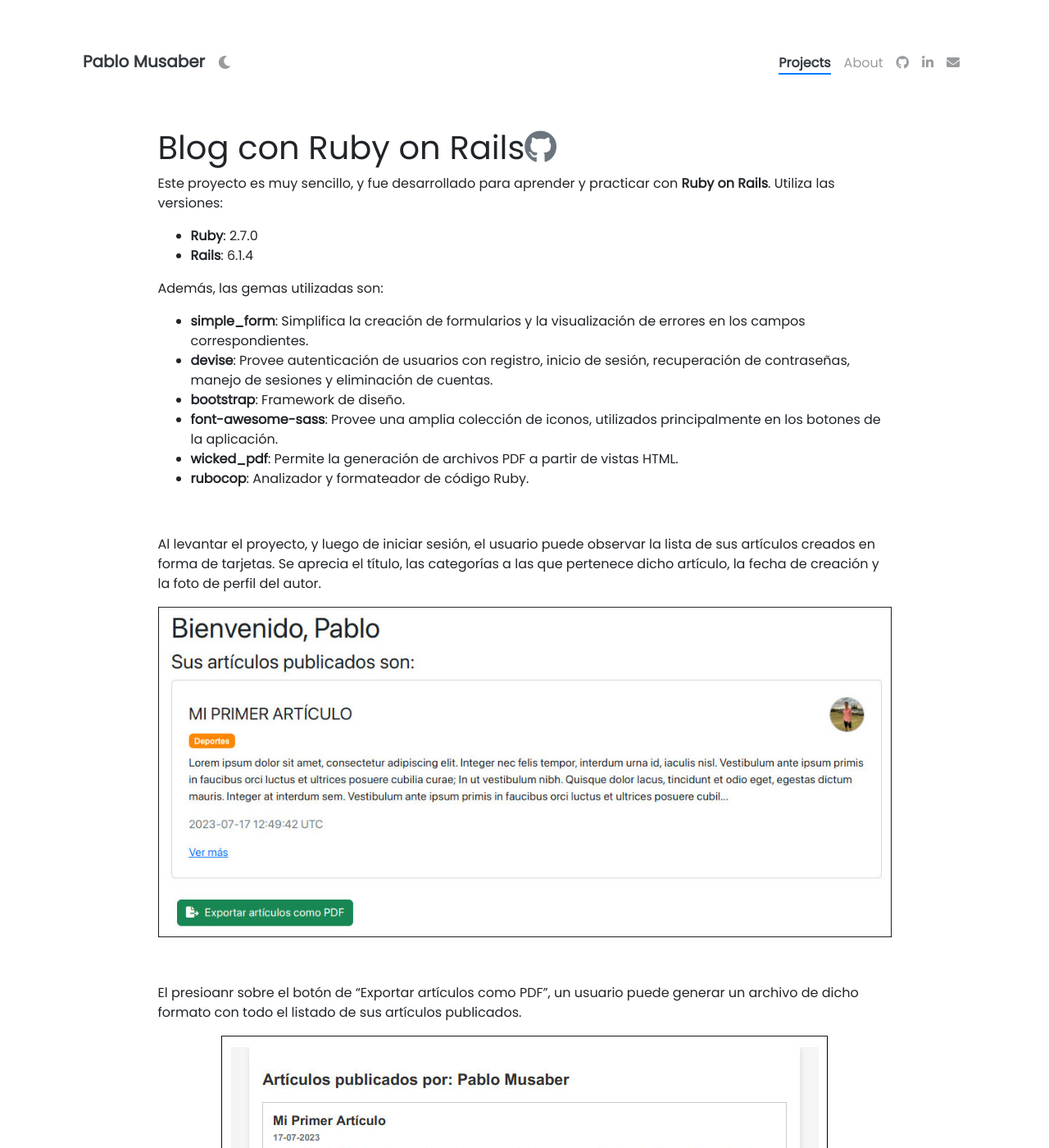
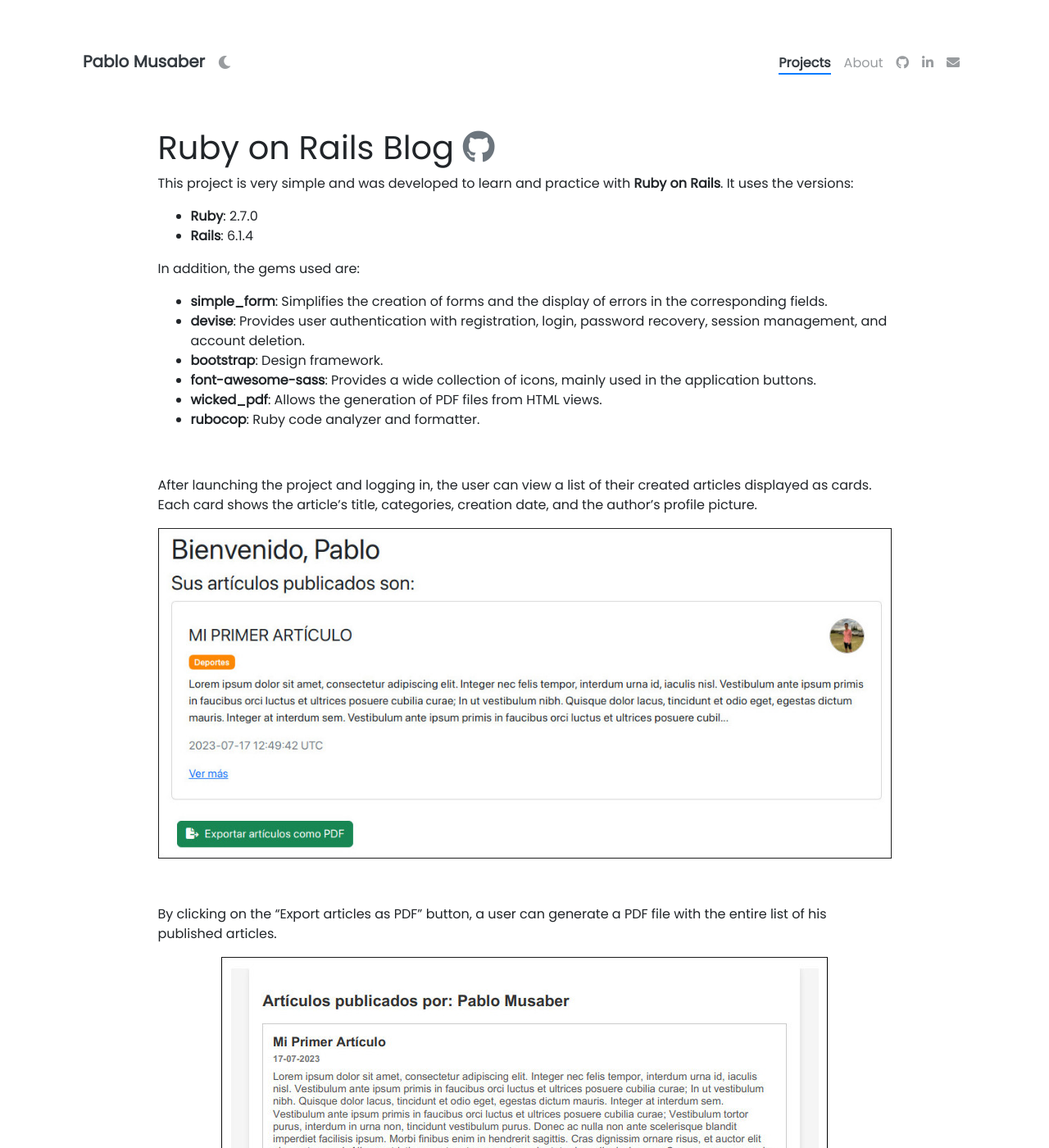
Before and after one commit to PabloMusaber/pablomusaber.github.io, a Jekyll site: the page built from _projects/(1) Blog Rails.md, in a window 1280 px wide and 1400 px high. Shown: the whole window at 82% size. Built offline with Jekyll 4.4.1, drawn with Linux system fonts in a browser that asks for light colours; nearby versions of some CDN libraries; some of the changed text lies outside the part shown.

Commit message:
feat: translate all project posts to English

```diff
--- a/_config.yml
+++ b/_config.yml
@@ -1,7 +1,7 @@
 ### Site Settings ###
 title: Pablo Musaber
 description: >-
-  Ingeniero en Sistemas de Información :computer:
+  Information Systems Engineer | Backend Developer :computer:
 baseurl:
 repository: PabloMusaber/pablomusaber.github.io # Change to <your-username>/<your-username>.github.io (or remove it if you don't need remote projects)
 remote_theme:
--- a/_projects/(1) Blog Rails.md
+++ b/_projects/(1) Blog Rails.md
@@ -1,44 +1,44 @@
 ---
-name: Blog con Ruby on Rails
+name: Ruby on Rails Blog
 tools: [Ruby, Rails, HTML, CSS]
 image: ../assets/img/projects/blog_rails/portada2.jpg
-description: Plataforma web desarrollada con el objetivo de aprender la tecnología. Permite a usuarios registrarse, comentar y publicar artículos.
+description: A web platform developed with the objective of learning the technology, allowing users to register, comment, and publish articles.
 ---
 
-# Blog con Ruby on Rails<a href="https://github.com/PabloMusaber/blog-rails" style="color: #6c757d" onMouseOver="this.style.color='#333333'" onMouseOut="this.style.color='#6c757d'" target="githubWindow"><i class="fab fa-github"></i></a>
+# Ruby on Rails Blog <a href="https://github.com/PabloMusaber/blog-rails" style="color: #6c757d" onMouseOver="this.style.color='#333333'" onMouseOut="this.style.color='#6c757d'" target="githubWindow"><i class="fab fa-github"></i></a>
 
-Este proyecto es muy sencillo, y fue desarrollado para aprender y practicar con **Ruby on Rails**. Utiliza las versiones:
+This project is very simple and was developed to learn and practice with **Ruby on Rails**. It uses the versions:
 
 - **Ruby**: 2.7.0
 - **Rails**: 6.1.4
 
-Además, las gemas utilizadas son:
+In addition, the gems used are:
 
-- **simple_form**: Simplifica la creación de formularios y la visualización de errores en los campos correspondientes.
-- **devise**: Provee autenticación de usuarios con registro, inicio de sesión, recuperación de contraseñas, manejo de sesiones y eliminación de cuentas.
-- **bootstrap**: Framework de diseño.
-- **font-awesome-sass**: Provee una amplia colección de iconos, utilizados principalmente en los botones de la aplicación.
-- **wicked_pdf**: Permite la generación de archivos PDF a partir de vistas HTML.
-- **rubocop**: Analizador y formateador de código Ruby.
+- **simple_form**: Simplifies the creation of forms and the display of errors in the corresponding fields.
+- **devise**: Provides user authentication with registration, login, password recovery, session management, and account deletion.
+- **bootstrap**: Design framework.
+- **font-awesome-sass**: Provides a wide collection of icons, mainly used in the application buttons.
+- **wicked_pdf**: Allows the generation of PDF files from HTML views.
+- **rubocop**: Ruby code analyzer and formatter.
 
 <br>
 
-Al levantar el proyecto, y luego de iniciar sesión, el usuario puede observar la lista de sus artículos creados en forma de tarjetas. Se aprecia el título, las categorías a las que pertenece dicho artículo, la fecha de creación y la foto de perfil del autor.
+After launching the project and logging in, the user can view a list of their created articles displayed as cards. Each card shows the article's title, categories, creation date, and the author's profile picture.
 ![blog-rails](../assets/img/projects/blog_rails/blog1.jpg)
 <br>
 
-El presioanr sobre el botón de "Exportar artículos como PDF", un usuario puede generar un archivo de dicho formato con todo el listado de sus artículos publicados.
+By clicking on the “Export articles as PDF” button, a user can generate a PDF file with the entire list of his published articles.
 ![blog-rails](../assets/img/projects/blog_rails/blog2.jpg)
 <br>
 
-Además, el autor de un artículo es el único usuario capaz de editar o eliminar dicho elemento, y por ende es el único capaz de visualizar los botones que permiten estas funciones.
+In addition, the author of an article is the only user able to edit or delete that item, and therefore is the only one able to display the buttons that allow these functions.
 ![blog-rails](../assets/img/projects/blog_rails/blog3.jpg)
 <br>
 
-Los artículos pueden ser comentados por cualqueir usuario, como se observa a continuación.
+The articles can be commented on by any user, as shown below.
 ![blog-rails](../assets/img/projects/blog_rails/blog4.jpg)
 <br>
 
-Por último quiero destacar, entre otras funcionalidades, la gestión de la cuenta de usuario, la cual se realiza gracias a la implementación de la gema **Devise**. Permite realizar cambios de datos personales y de foto de perfil, utilizando la contraseña para confirmar los cambios. Además, también facilita las opciones de cambio de contraseña y de eliminación de cuenta.
+Finally, I would like to highlight, among other functionalities, the user account management, which is done thanks to the implementation of the **Devise** gem. It allows to make changes to personal data and profile picture, using the password to confirm the changes. In addition, it also facilitates the options of password change and account deletion.
 
 <script src='https://cdn.jsdelivr.net/gh/eddymens/markdown-external-link-script@v2.0.0/main.min.js'></script>
```
Also changed, not shown: _projects/(2) Portfolio Web.md (+9 -9 lines), _projects/(3) Bot Telegram.md (+7 -7 lines), _projects/(4) Bot Twitter.md (+4 -4 lines), 11 other files.
